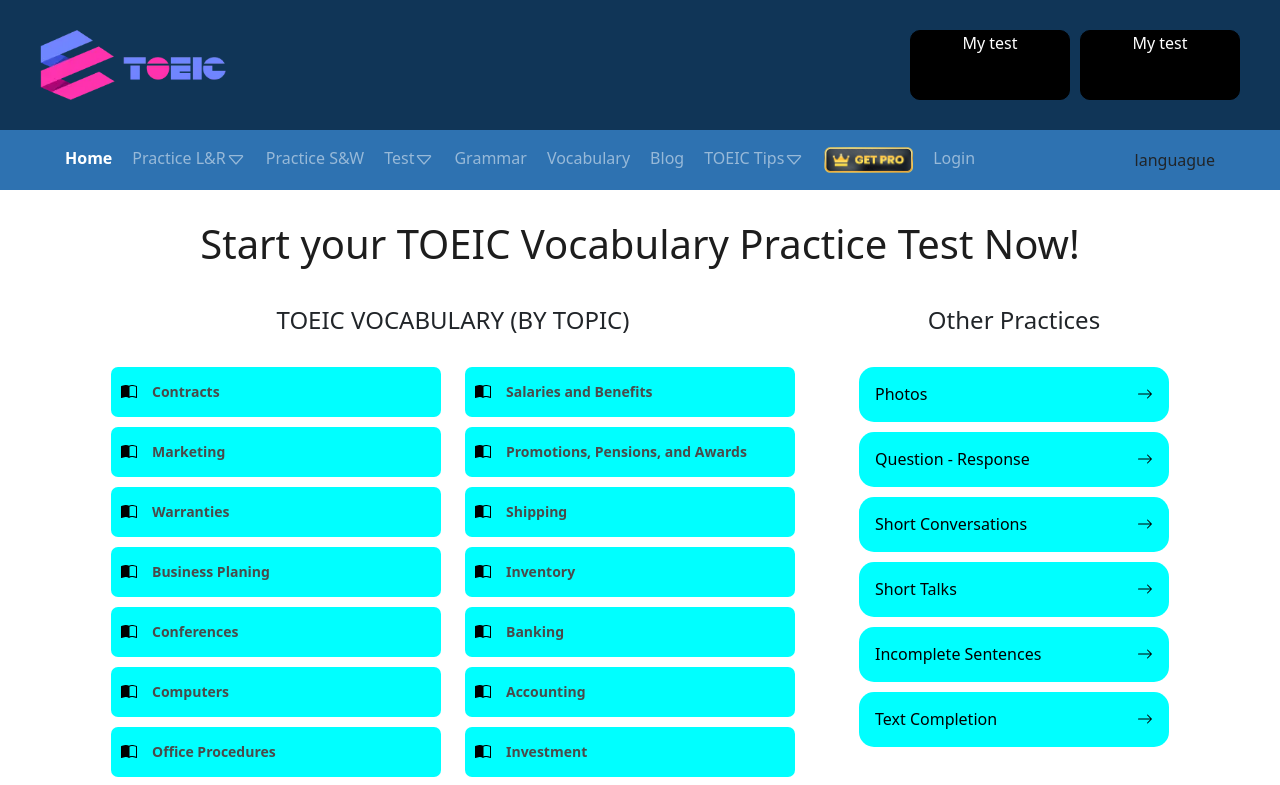
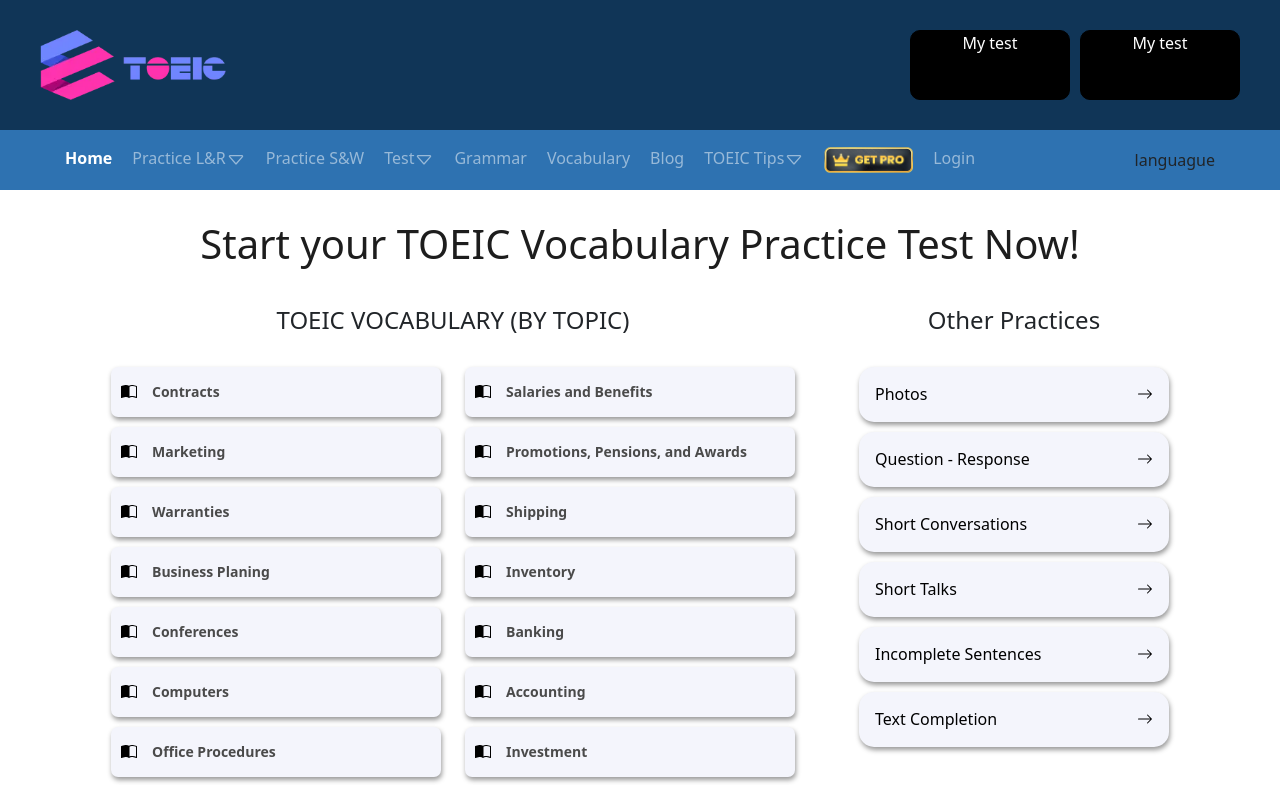
Before and after one commit to Thanh-Cong0602/Clone-Toeic-Testpro, a React (Create React App) app: page /vocabulary in a window 1280 px wide. Shown: the top 785 px of the page. Built offline with nearby package versions, Linux system fonts and the light colour scheme; data requests are answered from the project's data file.

Commit message:
Completed

```diff
--- a/src/Pages/VocabularyPage/VocabularyByCategories/VocabularyByCategories.css
+++ b/src/Pages/VocabularyPage/VocabularyByCategories/VocabularyByCategories.css
@@ -19,7 +19,8 @@
 }
 .vocabulary-categories .container .main-list-view .item {
   height: 50px;
-  background-color: aqua;
+  background-color: #f4f5fc;
+  box-shadow: 1px 3px 5px #999;
   border-radius: 7px;
   display: flex;
   align-items: center;
@@ -45,7 +46,8 @@
   margin-top: 12px;
 }
 .vocabulary-categories .container .right-list .item {
-  background: aqua;
+  background-color: #f4f5fc;
+  box-shadow: 1px 3px 5px #999;
   border-radius: 15px;
   min-height: 55px;
   display: flex;
--- a/src/Pages/VocabularyPage/VocabularyByCategories/VocabularyByCategories.scss
+++ b/src/Pages/VocabularyPage/VocabularyByCategories/VocabularyByCategories.scss
@@ -20,7 +20,8 @@
          margin-top: 12px;
          & .item {
             height: 50px;
-            background-color: aqua;
+            background-color: #f4f5fc;
+            box-shadow: 1px 3px 5px #999;
             border-radius: 7px;
             display: flex;
             align-items: center;
@@ -49,7 +50,8 @@
          padding: 20px;
          margin-top: 12px;
          & .item {
-            background: aqua;
+            background-color: #f4f5fc;
+            box-shadow: 1px 3px 5px #999;
             border-radius: 15px;
             min-height: 55px;
             display: flex;
```
Also changed, not shown: 1 other file (tests, documents, lock files or other folders).
